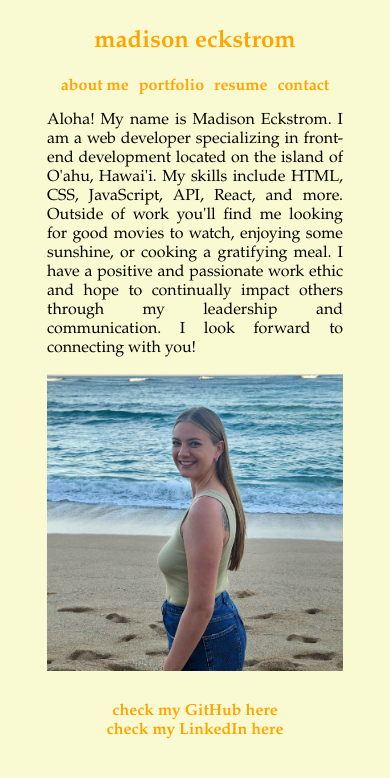
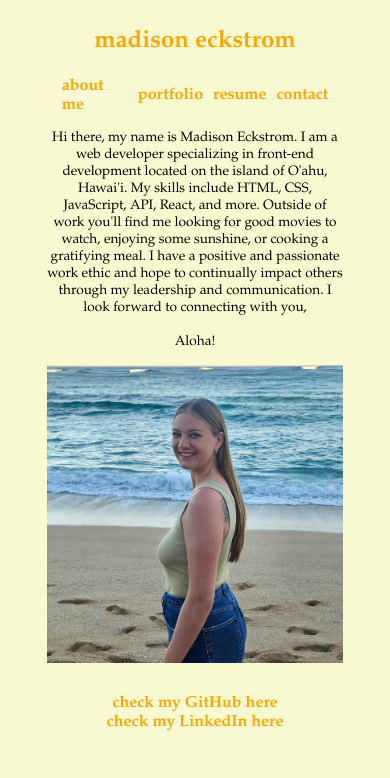
Before and after one commit to maddieeckstrom/Madison-react-portfolio, a React (Vite) app: page / in a window 390 px wide. Shown: the top 778 px of the page. Built offline with nearby package versions, Linux system fonts and the light colour scheme.

Commit message:
finished responsiveness and styling of aboutme page

```diff
--- a/src/components/AboutMe.jsx
+++ b/src/components/AboutMe.jsx
@@ -1,12 +1,13 @@
+import backgroundimage from '../assets/images/background2.jpg';
 import aboutmeimage from '../assets/images/aboutme1.jpg';
-import aboutmeavatar from '../assets/images/avatar.png';
 
 export default function AboutMe() {
     return (
         <section className="sections">
-            <div>
-                <p className="aboutmeP"> Aloha! My name is Madison Eckstrom. I am a web developer specializing in front-end development located on the island of O'ahu, Hawai'i. My skills include HTML, CSS, JavaScript, API, React, and more. Outside of work you'll find me looking for good movies to watch, enjoying some sunshine, or cooking a gratifying meal. I have a positive and passionate work ethic and hope to continually impact others through my leadership and communication. I look forward to connecting with you!</p>
-                <img className="aboutmeAvatar" src={aboutmeavatar}/>
+            <div className="aboutmeContainer">
+                <img className="backgroundImage" src={backgroundimage}/>
+                <p className="aboutmeP"> Hi there, my name is Madison Eckstrom. I am a web developer specializing in front-end development located on the island of O'ahu, Hawai'i. My skills include HTML, CSS, JavaScript, API, React, and more. Outside of work you'll find me looking for good movies to watch, enjoying some sunshine, or cooking a gratifying meal. I have a positive and passionate work ethic and hope to continually impact others through my leadership and communication. I look forward to connecting with you, <br/> <br/>
+                Aloha!</p>
             </div>
             <img className="aboutmeImage" src={aboutmeimage}/>
         </section>
--- a/src/css/app.css
+++ b/src/css/app.css
@@ -37,6 +37,13 @@ body {
     align-items: center;
 }
 
+@media screen and (max-width: 700px) {
+    .navbarLinks {
+        padding-left: 5%;
+        padding-right: 5%;
+    }
+}
+
 a {
     color: orange;
     font-weight: bold;
@@ -60,6 +67,7 @@ a:active {
     gap: 2%;
 }
 
+
 @media screen and (max-width: 700px) {
     .sections {
         padding-left: 0%;
@@ -78,23 +86,54 @@ a:active {
     padding-bottom: 2%;
 }
 
-.aboutmeP {
-    margin-block-start: 0;
+.aboutmeContainer {
+    position: relative;
+    text-align: center;
 }
 
-.aboutmeAvatar {
-    width: 100%;
+.backgroundImage {
+    max-width: 98%;
     height: auto;
+    opacity: .3;
+    max-height: 97%;
+    margin-block-start: 1.5%;
 }
 
 @media screen and (max-width: 700px) {
-    .aboutmeAvatar {
+    .backgroundImage {
         display: none;
     }
 }
 
+.aboutmeP {
+    font-size: 2vw;
+    margin-block: 0;
+    position: absolute;
+    top: 50%;
+    left: 5%;
+    right: 5%;
+    transform: translate(0%, -50%);
+}
+
+@media screen and (max-width: 700px) {
+    .aboutmeP {
+        font-size: 2.5vw;
+        position: relative;
+        transform: translate(-5%, 0);
+        padding-bottom: 5%;
+    }
+}
+
+@media screen and (max-width: 500px) {
+    .aboutmeP {
+        font-size: 3.5vw;
+        position: relative;
+        transform: translate(-5%, 0);
+        padding-bottom: 5%;
+    }
+}
 .aboutmeImage {
-    max-width: 50%;
+    max-width: 48%;
     height: auto;
     object-fit: contain;
 }
```
Also changed, not shown: 2 other files (tests, documents, lock files or other folders).
